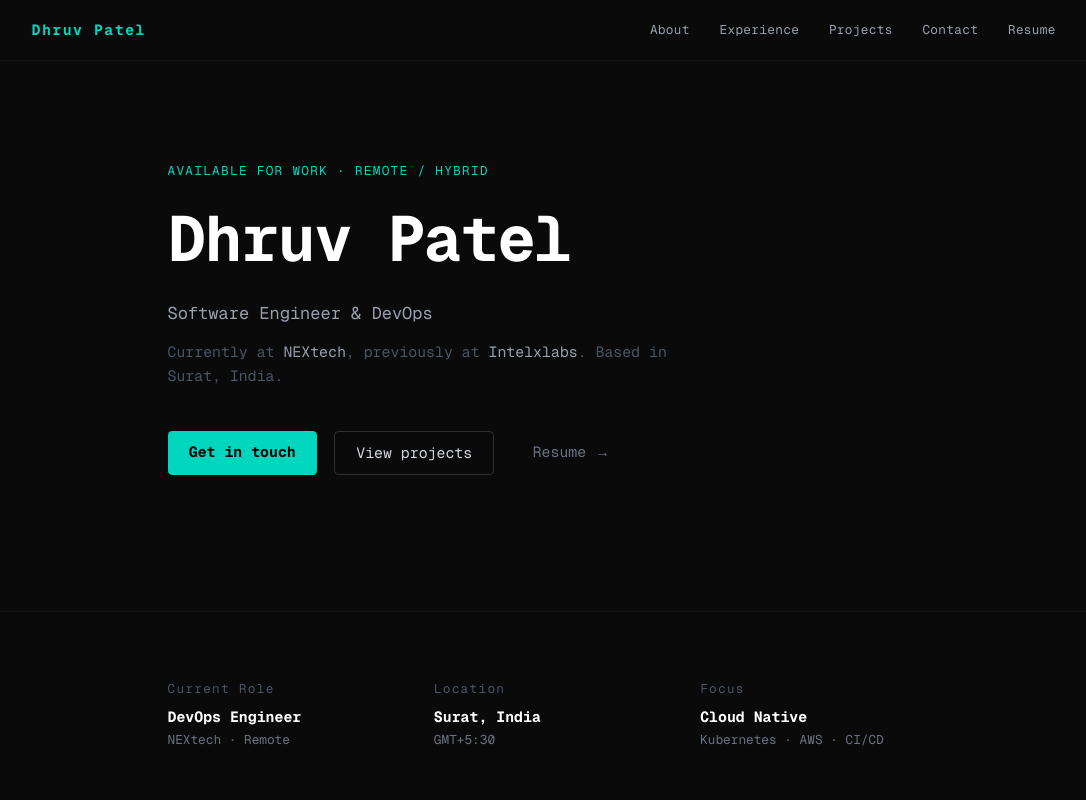
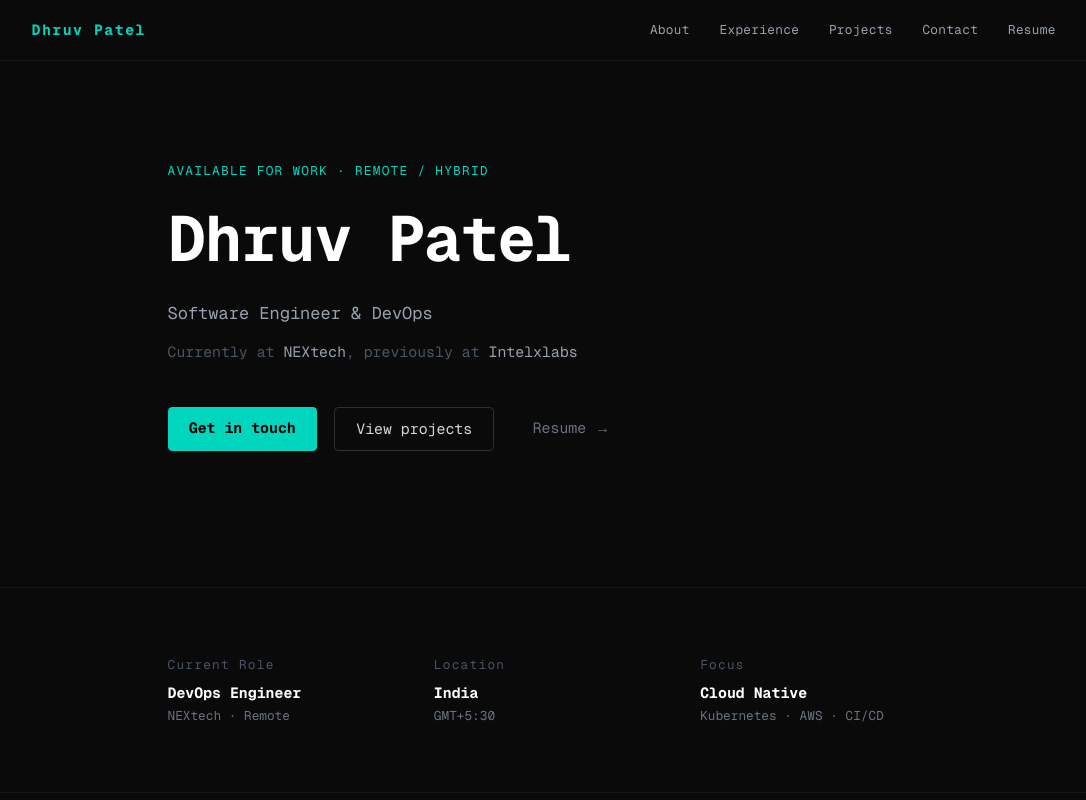
Before and after one commit to dhruvdxb/DhruvPatel-portfolio, a Next.js app: page / in a window 1280 px wide. Shown: the top 800 px of the page, without its empty margins (90-1176 px from the left). Built offline with nearby package versions, Linux system fonts and the light colour scheme.

Commit message:
feat: some changes

```diff
--- a/app/page.tsx
+++ b/app/page.tsx
@@ -30,7 +30,7 @@ export default function Home() {
 
         <motion.p {...fade(0.25)} className="text-gray-600 text-sm leading-relaxed max-w-lg mb-10">
           Currently at <span className="text-gray-400">NEXtech</span>, previously at{" "}
-          <span className="text-gray-400">Intelxlabs</span>. Based in Surat, India.
+          <span className="text-gray-400">Intelxlabs</span>
         </motion.p>
 
         <motion.div {...fade(0.3)} className="flex gap-4 flex-wrap">
@@ -67,7 +67,7 @@ export default function Home() {
           >
             {[
               { label: "Current Role", value: "DevOps Engineer", sub: "NEXtech · Remote" },
-              { label: "Location", value: "Surat, India", sub: "GMT+5:30" },
+              { label: "Location", value: "India", sub: "GMT+5:30" },
               { label: "Focus", value: "Cloud Native", sub: "Kubernetes · AWS · CI/CD" },
             ].map((item) => (
               <div key={item.label}>
```
